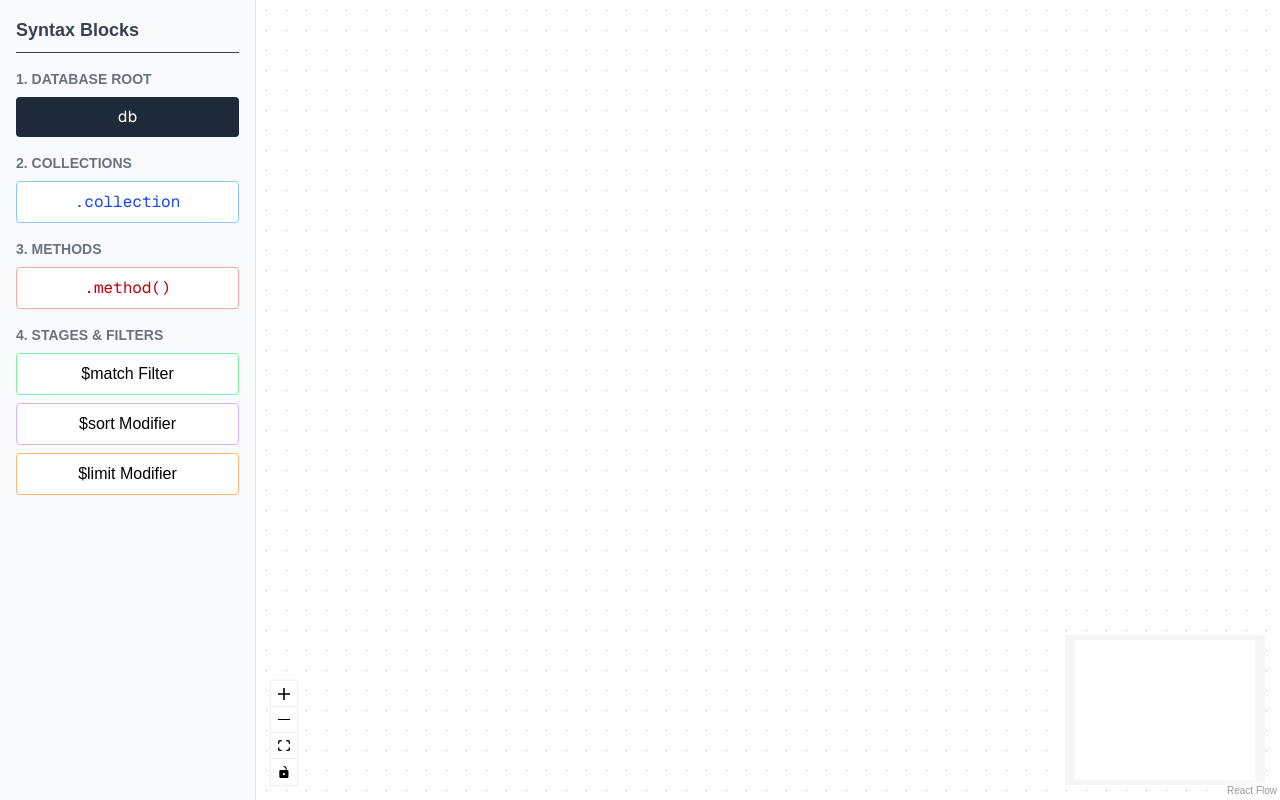
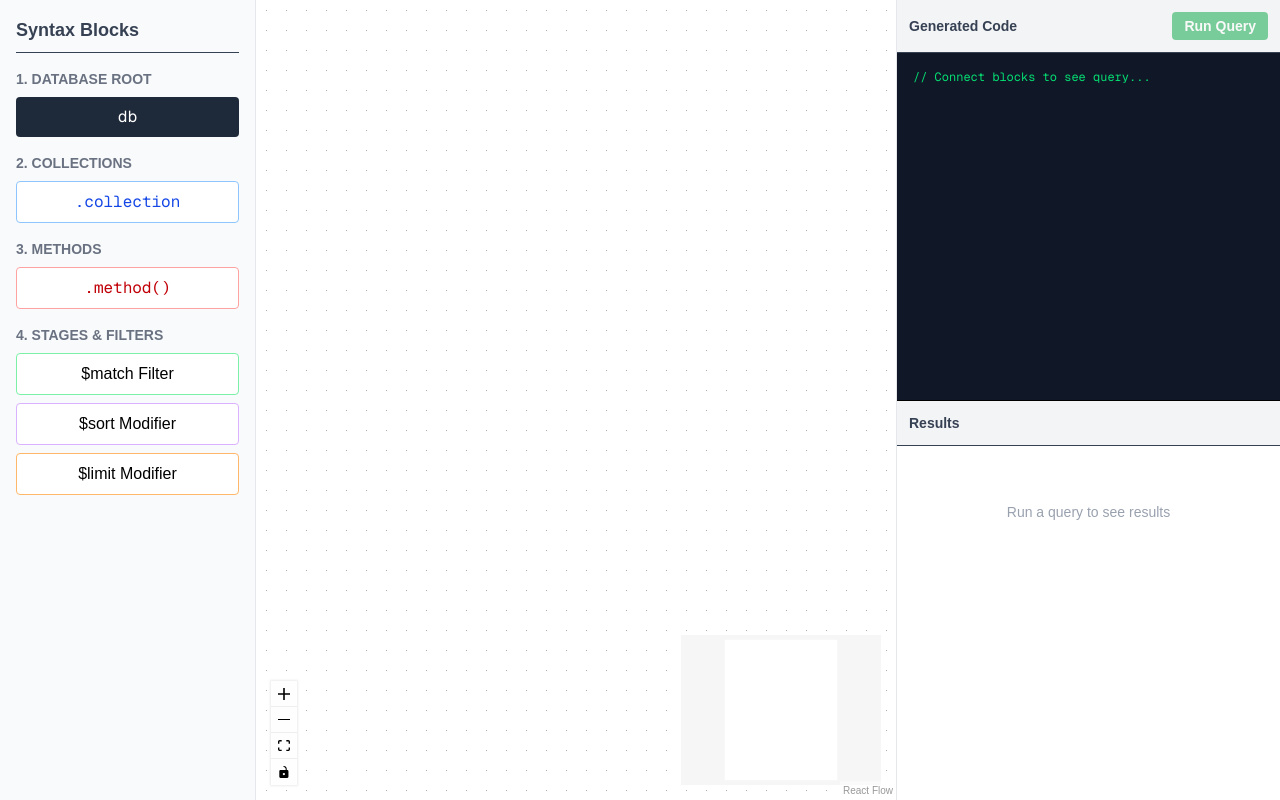
Before and after one commit to EmperorsReign05/MongoStudio, a Next.js app: page / in a window 1280 px wide. Built offline with nearby package versions, Linux system fonts and the light colour scheme.

Commit message:
feat: add Right Panel for code preview and query results

```diff
--- a/src/app/page.tsx
+++ b/src/app/page.tsx
@@ -18,6 +18,10 @@ import MatchNode from '@/components/nodes/MatchNode';
 import SortNode from '@/components/nodes/SortNode';
 import LimitNode from '@/components/nodes/LimitNode';
 
+import { parseGraphToAST } from '@/lib/parser';
+import { generateMongoCode } from '@/lib/codeGenerator';
+import { useState } from 'react';
+
 const nodeTypes = {
   db: DBNode,
   collection: CollectionNode,
@@ -26,6 +30,77 @@ const nodeTypes = {
   sort: SortNode,
   limit: LimitNode,
 };
+
+function RightPanel() {
+  const { nodes, edges } = useFlowStore();
+  const [results, setResults] = useState<any[] | null>(null);
+  const [loading, setLoading] = useState(false);
+  const [error, setError] = useState<string | null>(null);
+
+  const ast = useMemo(() => parseGraphToAST(nodes, edges), [nodes, edges]);
+  const code = useMemo(() => generateMongoCode(ast), [ast]);
+
+  const runQuery = async () => {
+    if (!ast) return;
+    setLoading(true);
+    setError(null);
+    try {
+      const res = await fetch('/api/execute', {
+        method: 'POST',
+        headers: { 'Content-Type': 'application/json' },
+        body: JSON.stringify(ast)
+      });
+      const data = await res.json();
+      if (data.error) {
+        setError(data.error);
+        setResults(null);
+      } else {
+        setResults(data.data);
+      }
+    } catch (err: any) {
+      setError(err.message);
+    } finally {
+      setLoading(false);
+    }
+  };
+
+  return (
+    <aside className="w-96 bg-gray-50 border-l border-gray-200 flex flex-col h-full overflow-hidden text-sm">
+      <div className="flex-1 border-b flex flex-col overflow-hidden">
+        <div className="p-3 bg-gray-100 border-b font-semibold text-gray-700 flex justify-between items-center">
+          Generated Code
+          <button
+            onClick={runQuery}
+            disabled={!ast || loading}
+            className="bg-green-600 text-white px-3 py-1 rounded hover:bg-green-700 disabled:opacity-50"
+          >
+            {loading ? 'Running...' : 'Run Query'}
+          </button>
+        </div>
+        <div className="p-4 flex-1 overflow-auto bg-gray-900 text-green-400 font-mono text-xs whitespace-pre-wrap">
+          {code}
+        </div>
+      </div>
+
+      <div className="flex-1 flex flex-col overflow-hidden">
+        <div className="p-3 bg-gray-100 border-b font-semibold text-gray-700">
+          Results
+        </div>
+        <div className="p-4 flex-1 overflow-auto bg-white">
+          {error && <div className="text-red-500 mb-2 font-mono">{error}</div>}
+          {!error && results && (
+            <pre className="font-mono text-xs text-gray-800">
+              {JSON.stringify(results, null, 2)}
+            </pre>
+          )}
+          {!error && !results && !loading && (
+            <div className="text-gray-400 text-center mt-10">Run a query to see results</div>
+          )}
+        </div>
+      </div>
+    </aside>
+  );
+}
 
 function Flow() {
   const { nodes, edges, onNodesChange, onEdgesChange, onConnect, setNodes } = useFlowStore();
@@ -163,9 +238,10 @@ export default function MongoBlocksApp() {
   return (
     <div className="flex h-screen w-screen overflow-hidden bg-white text-black">
       <Sidebar />
-      <main className="flex-1 h-full">
+      <main className="flex-1 h-full flex">
         <ReactFlowProvider>
           <Flow />
+          <RightPanel />
         </ReactFlowProvider>
       </main>
     </div>
```
